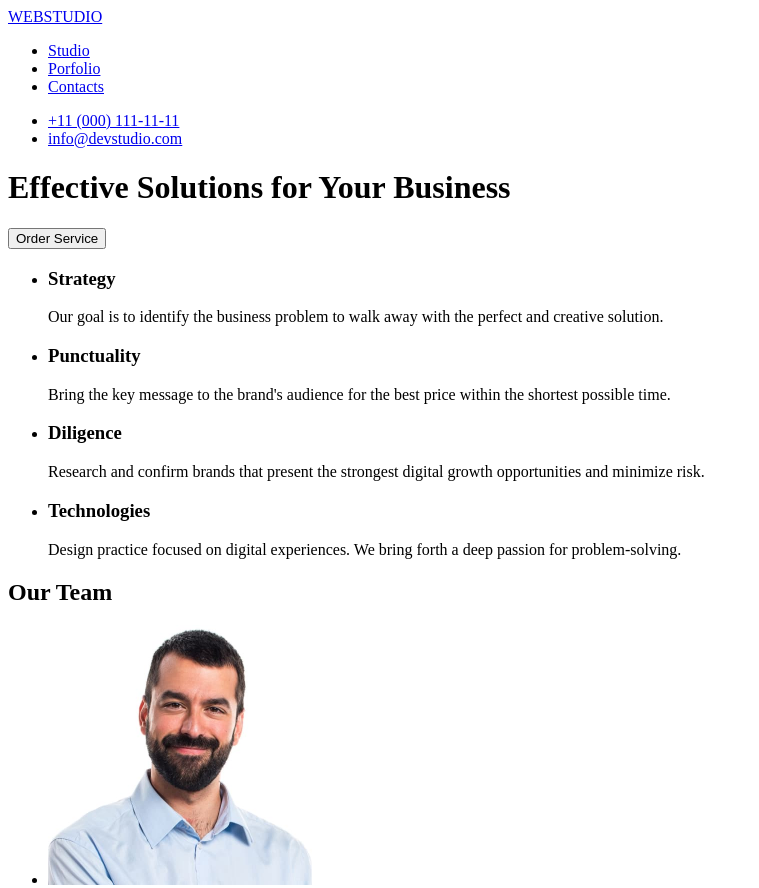
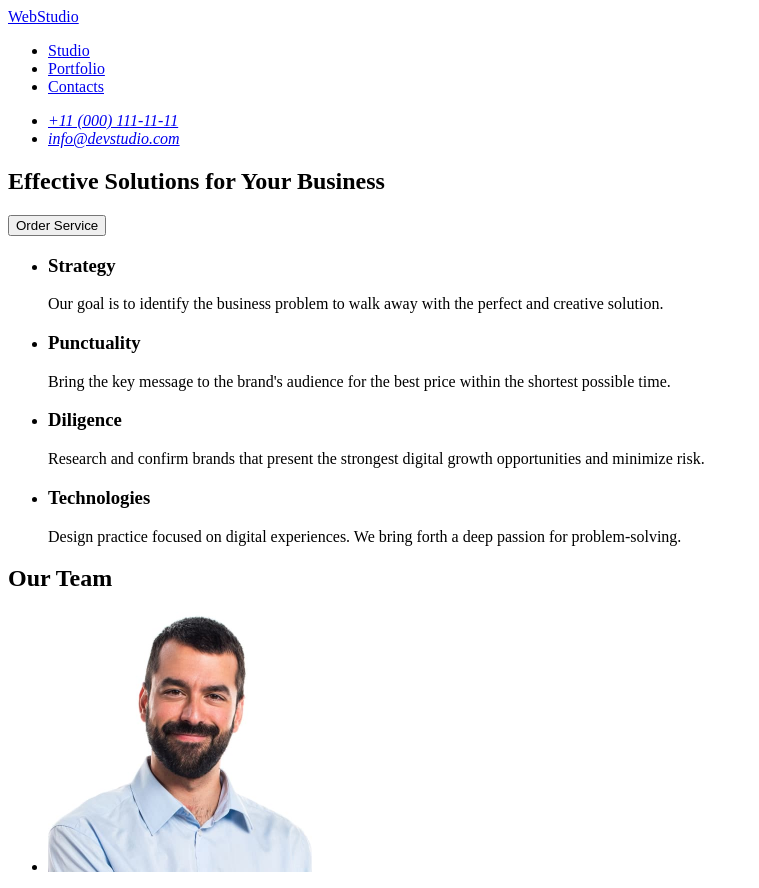
Before and after one commit to YanaShumylo/goit-markup-hw-01, a plain HTML site: page index.html in a window 1280 px wide. Shown: the top 888 px of the page, without its empty margins (0-759 px from the left). Drawn offline with Linux system fonts and the light colour scheme.

Commit message:
updated index

```diff
--- a/index.html
+++ b/index.html
@@ -10,21 +10,25 @@
   <header>
     <!-- меню навігації-->
     <nav>
-      <a href="./index.html"> WEBSTUDIO </a>
+      <a href="index.html">WebStudio</a>
         <ul>
             <li> <a href="/" target="_blank">Studio</a> </li>
-            <li> <a href="/" target="_blank">Porfolio</a> </li>
+            <li> <a href="/" target="_blank">Portfolio</a> </li>
             <li> <a href="/" target="_blank">Contacts</a> </li>
         </ul>
     </nav>
 
+    <address>
     <ul>
       <li> <a href="tel:+110001111111">+11 (000) 111-11-11</a> </li>
       <li> <a href="info@devstudio.com">info@devstudio.com</a> </li>
     </ul>
+    </address>
+    <section>
+      <h1>Effective Solutions for Your Business</h1>
 
-      <h1>Effective Solutions for Your Business</h1>
       <button type="button">Order Service</button>
+    </section>
     </header>
 
     <main>
@@ -32,23 +36,28 @@
   <ul>
     <li>
     <h3>Strategy</h3>
+
     <p>Our goal is to identify the business problem to walk away with the perfect and creative solution.
     </p>
     </li>
 
    <li>
     <h3>Punctuality</h3>
+
     <p>Bring the key message to the brand's audience for the best price within the shortest possible time.
     </p>
     </li>
 
     <li>
     <h3>Diligence</h3>
+
     <p>Research and confirm brands that present the strongest digital growth opportunities and minimize risk.
     </p>
     </li>
+
     <li>
     <h3> Technologies </h3>
+
     <p>Design practice focused on digital experiences. We bring forth a deep passion for problem-solving.
     </p>
     </li>
@@ -86,7 +95,7 @@
   </main>
 
   <footer>
-    <a href="./index.html">WEBSTUDIO</a>
+    <a href="index.html">WebStudio</a>
     <p>Increase the flow of customers and sales for your business with digital marketing & growth solutions.
     </p>
   </footer>
```
